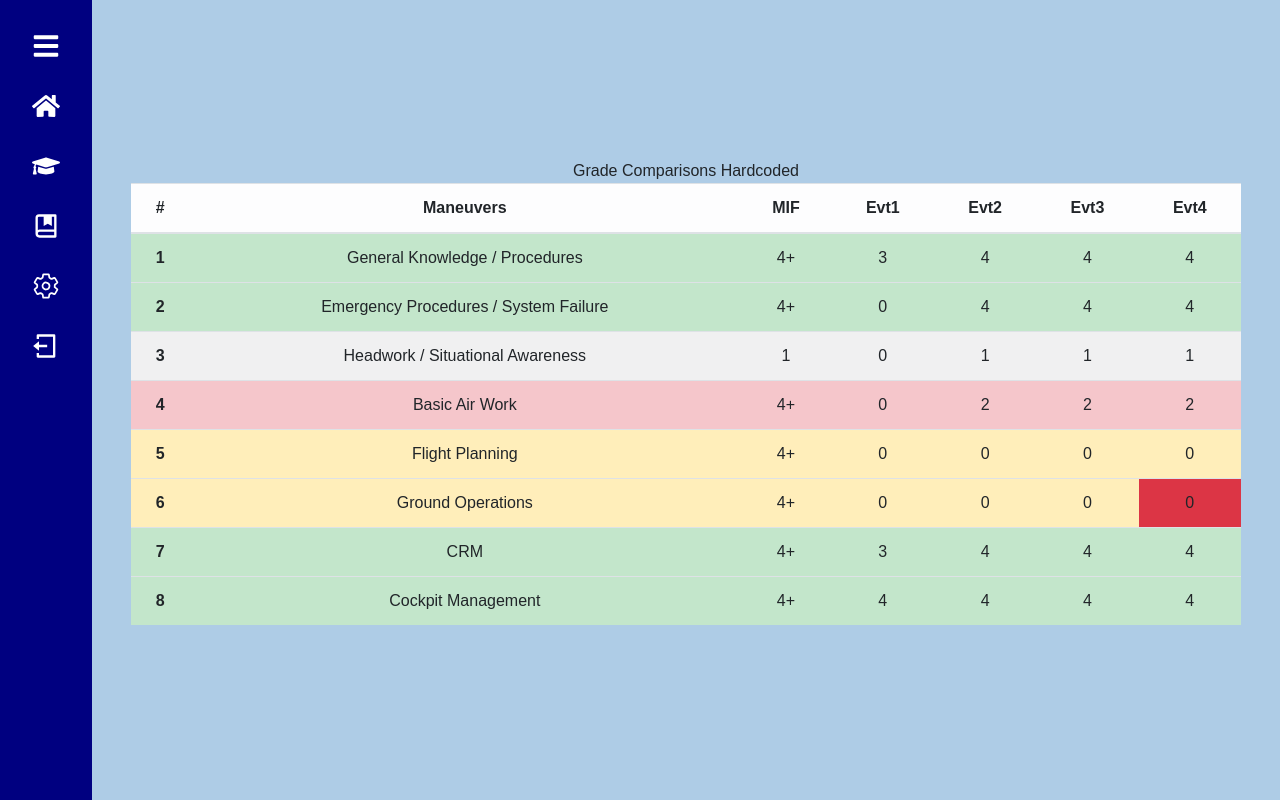
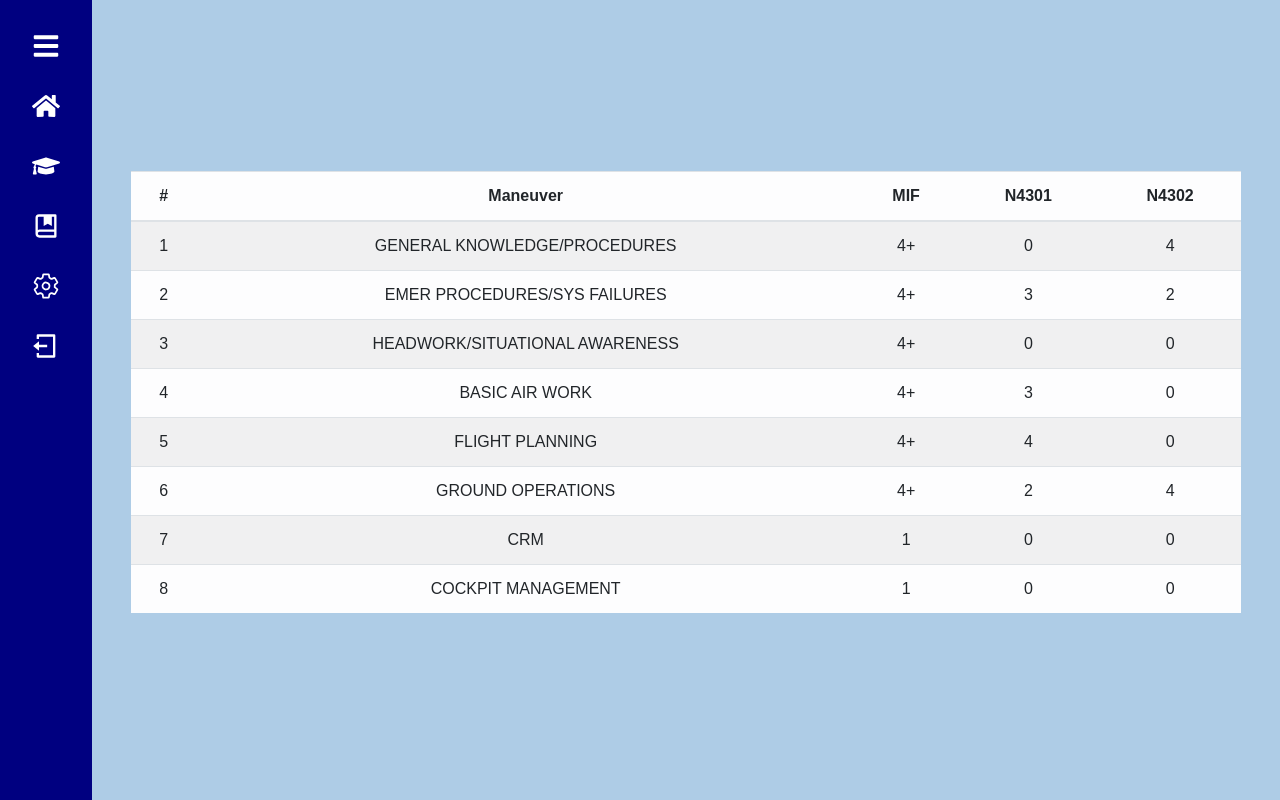
Before and after one commit to mattdillabough/cnatra-lms, a React (Create React App) app in the folder frontend/: page /Grades/1/1/compare-grades in a window 1280 px wide. Built offline with nearby package versions, Linux system fonts and the light colour scheme.

Commit message:
Install react-table & setup basics for gradeComparison component (#8)

```diff
--- a/frontend/package.json
+++ b/frontend/package.json
@@ -17,6 +17,7 @@
     "react-router": "^5.2.0",
     "react-router-dom": "^5.2.0",
     "react-scripts": "4.0.3",
+    "react-table": "^7.6.3",
     "redux": "^4.0.5",
     "redux-devtools-extension": "^2.13.8",
     "redux-logger": "^3.0.6",
--- a/frontend/src/Components/Grading/GradeComparison.js
+++ b/frontend/src/Components/Grading/GradeComparison.js
@@ -1,4 +1,5 @@
-import React from "react";
+import React, { useMemo } from "react";
+import { useTable } from "react-table";
 
 function GradeComparison() {
   /*TODO:
@@ -6,103 +7,237 @@ function GradeComparison() {
   - Add links to each respective gradesheet in header
   - Conditionally style
   */
+
+  const data = useMemo(
+    () => [
+      {
+        maneuver_id: 1,
+        maneuver: "GENERAL KNOWLEDGE/PROCEDURES",
+        MIF: "4+",
+        event_code1: 0,
+        event_code2: 4,
+      },
+      {
+        maneuver_id: 2,
+        maneuver: "EMER PROCEDURES/SYS FAILURES",
+        MIF: "4+",
+        event_code1: 3,
+        event_code2: 2,
+      },
+      {
+        maneuver_id: 3,
+        maneuver: "HEADWORK/SITUATIONAL AWARENESS",
+        MIF: "4+",
+        event_code1: 0,
+        event_code2: 0,
+      },
+      {
+        maneuver_id: 4,
+        maneuver: "BASIC AIR WORK",
+        MIF: "4+",
+        event_code1: 3,
+        event_code2: 0,
+      },
+      {
+        maneuver_id: 5,
+        maneuver: "FLIGHT PLANNING",
+        MIF: "4+",
+        event_code1: 4,
+        event_code2: 0,
+      },
+      {
+        maneuver_id: 6,
+        maneuver: "GROUND OPERATIONS",
+        MIF: "4+",
+        event_code1: 2,
+        event_code2: 4,
+      },
+      {
+        maneuver_id: 7,
+        maneuver: "CRM",
+        MIF: "1",
+        event_code1: 0,
+        event_code2: 0,
+      },
+      {
+        maneuver_id: 8,
+        maneuver: "COCKPIT MANAGEMENT",
+        MIF: "1",
+        event_code1: 0,
+        event_code2: 0,
+      },
+    ],
+    []
+  );
+
+  const columns = useMemo(
+    () => [
+      {
+        Header: "#",
+        accessor: "maneuver_id",
+      },
+      {
+        Header: "Maneuver",
+        accessor: "maneuver",
+      },
+      {
+        Header: "MIF",
+        accessor: "MIF",
+      },
+      {
+        Header: "N4301",
+        accessor: "event_code" + String(1), //event_code + event_in_block
+      },
+      {
+        Header: "N4302",
+        accessor: "event_code" + String(2),
+      },
+    ],
+    []
+  );
+
+  const {
+    getTableProps,
+    getTableBodyProps,
+    headerGroups,
+    rows,
+    prepareRow,
+  } = useTable({ columns, data });
+
   return (
     <>
       <div className="container">
-        Grade Comparisons Hardcoded
         <div className="table-responsive">
-          <table className="table table-light table-striped table-hover">
+          <table
+            className="table table-light table-hover table-striped"
+            {...getTableProps()}
+          >
             <thead>
-              <tr>
-                <th scope="col">#</th>
-                <th scope="col">Maneuvers</th>
-                <th scope="col">MIF</th>
-                {/* Columns passed here should probably be mapped out given the number of events being compared/ events in block/stage/phase */}
-                <th scope="col">Evt1</th>
-                <th scope="col">Evt2</th>
-                <th scope="col">Evt3</th>
-                <th scope="col">Evt4</th>
-              </tr>
+              {headerGroups.map((headerGroup) => (
+                <tr {...headerGroup.getHeaderGroupProps()}>
+                  {headerGroup.headers.map((column) => (
+                    <th {...column.getHeaderProps()}>
+                      {column.render("Header")}
+                    </th>
+                  ))}
+                </tr>
+              ))}
             </thead>
-            <tbody>
-              <tr className="table-success">
-                <th scope="row">1</th>
-                <td>General Knowledge / Procedures</td>
-                <td>4+</td>
-                <td>3</td>
-                <td>4</td>
-                <td>4</td>
-                <td>4</td>
-              </tr>
-              <tr className="table-success">
-                <th scope="row">2</th>
-                <td>Emergency Procedures / System Failure</td>
-                <td>4+</td>
-                <td>0</td>
-                <td>4</td>
-                <td>4</td>
-                <td>4</td>
-              </tr>
-              <tr className="table=secondary">
-                <th scope="row">3</th>
-                <td>Headwork / Situational Awareness</td>
-                <td>1</td>
-                <td>0</td>
-                <td>1</td>
-                <td>1</td>
-                <td>1</td>
-              </tr>
-              <tr className="table-danger">
-                <th scope="row">4</th>
-                <td>Basic Air Work</td>
-                <td>4+</td>
-                <td>0</td>
-                <td>2</td>
-                <td>2</td>
-                <td>2</td>
-              </tr>
-              <tr className="table-warning">
-                <th scope="row">5</th>
-                <td>Flight Planning</td>
-                <td>4+</td>
-                <td>0</td>
-                <td>0</td>
-                <td>0</td>
-                <td>0</td>
-              </tr>
-              <tr className="table-warning">
-                <th scope="row">6</th>
-                <td>Ground Operations</td>
-                <td>4+</td>
-                <td>0</td>
-                <td>0</td>
-                <td>0</td>
-                <td className="bg-danger">0</td>
-              </tr>
-              <tr className="table-success">
-                <th scope="row">7</th>
-                <td>CRM</td>
-                <td>4+</td>
-                <td>3</td>
-                <td>4</td>
-                <td>4</td>
-                <td>4</td>
-              </tr>
-              <tr className="table-success">
-                <th scope="row">8</th>
-                <td>Cockpit Management</td>
-                <td>4+</td>
-                <td>4</td>
-                <td>4</td>
-                <td>4</td>
-                <td>4</td>
-              </tr>
+            <tbody {...getTableBodyProps()}>
+              {rows.map((row) => {
+                prepareRow(row);
+                return (
+                  <tr {...row.getRowProps()}>
+                    {row.cells.map((cell) => {
+                      return (
+                        <td {...cell.getCellProps()}>{cell.render("Cell")}</td>
+                      );
+                    })}
+                  </tr>
+                );
+              })}
             </tbody>
           </table>
         </div>
       </div>
     </>
   );
+
+  // return (
+  //   <>
+  //     <div className="container">
+  //       <div className="table-responsive">
+  //         <table className="table table-light table-striped table-hover">
+  //           <thead>
+  //             <tr>
+  //               <th scope="col">#</th>
+  //               <th scope="col">Maneuvers</th>
+  //               <th scope="col">MIF</th>
+  //               <th scope="col">Evt1</th>
+  //               <th scope="col">Evt2</th>
+  //               <th scope="col">Evt3</th>
+  //               <th scope="col">Evt4</th>
+  //             </tr>
+  //           </thead>
+  //           <tbody>
+  //             <tr className="table-success">
+  //               <th scope="row">1</th>
+  //               <td>General Knowledge / Procedures</td>
+  //               <td>4+</td>
+  //               <td>3</td>
+  //               <td>4</td>
+  //               <td>4</td>
+  //               <td>4</td>
+  //             </tr>
+  //             <tr className="table-success">
+  //               <th scope="row">2</th>
+  //               <td>Emergency Procedures / System Failure</td>
+  //               <td>4+</td>
+  //               <td>0</td>
+  //               <td>4</td>
+  //               <td>4</td>
+  //               <td>4</td>
+  //             </tr>
+  //             <tr className="table=secondary">
+  //               <th scope="row">3</th>
+  //               <td>Headwork / Situational Awareness</td>
+  //               <td>1</td>
+  //               <td>0</td>
+  //               <td>1</td>
+  //               <td>1</td>
+  //               <td>1</td>
+  //             </tr>
+  //             <tr className="table-danger">
+  //               <th scope="row">4</th>
+  //               <td>Basic Air Work</td>
+  //               <td>4+</td>
+  //               <td>0</td>
+  //               <td>2</td>
+  //               <td>2</td>
+  //               <td>2</td>
+  //             </tr>
+  //             <tr className="table-warning">
+  //               <th scope="row">5</th>
+  //               <td>Flight Planning</td>
+  //               <td>4+</td>
+  //               <td>0</td>
+  //               <td>0</td>
+  //               <td>0</td>
+  //               <td>0</td>
+  //             </tr>
+  //             <tr className="table-warning">
+  //               <th scope="row">6</th>
+  //               <td>Ground Operations</td>
+  //               <td>4+</td>
+  //               <td>0</td>
+  //               <td>0</td>
+  //               <td>0</td>
+  //               <td className="bg-danger">0</td>
+  //             </tr>
+  //             <tr className="table-success">
+  //               <th scope="row">7</th>
+  //               <td>CRM</td>
+  //               <td>4+</td>
+  //               <td>3</td>
+  //               <td>4</td>
+  //               <td>4</td>
+  //               <td>4</td>
+  //             </tr>
+  //             <tr className="table-success">
+  //               <th scope="row">8</th>
+  //               <td>Cockpit Management</td>
+  //               <td>4+</td>
+  //               <td>4</td>
+  //               <td>4</td>
+  //               <td>4</td>
+  //               <td>4</td>
+  //             </tr>
+  //           </tbody>
+  //         </table>
+  //       </div>
+  //     </div>
+  //   </>
+  // );
 }
 
 export default GradeComparison;
```
Also changed, not shown: 1 other file (tests, documents, lock files or other folders).
